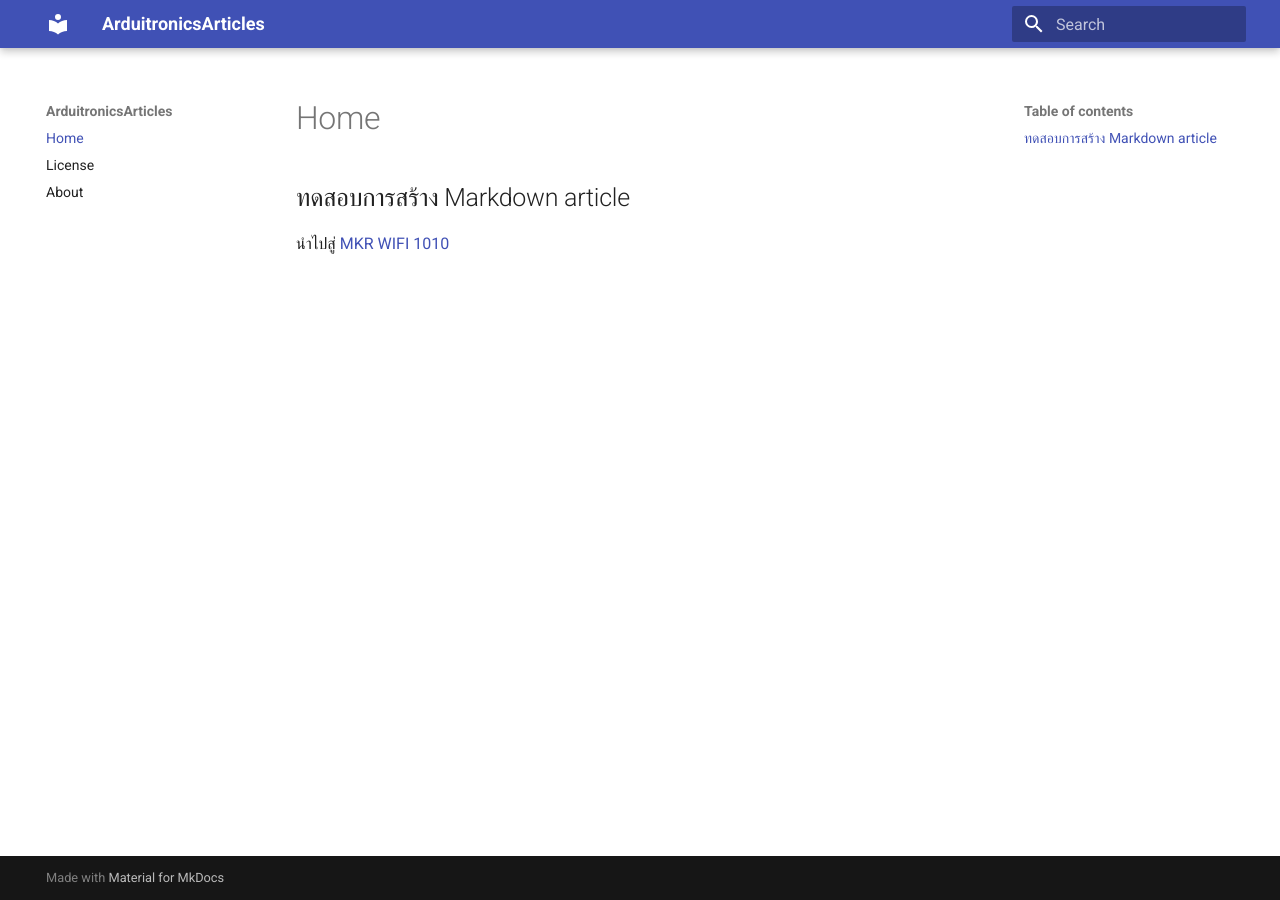
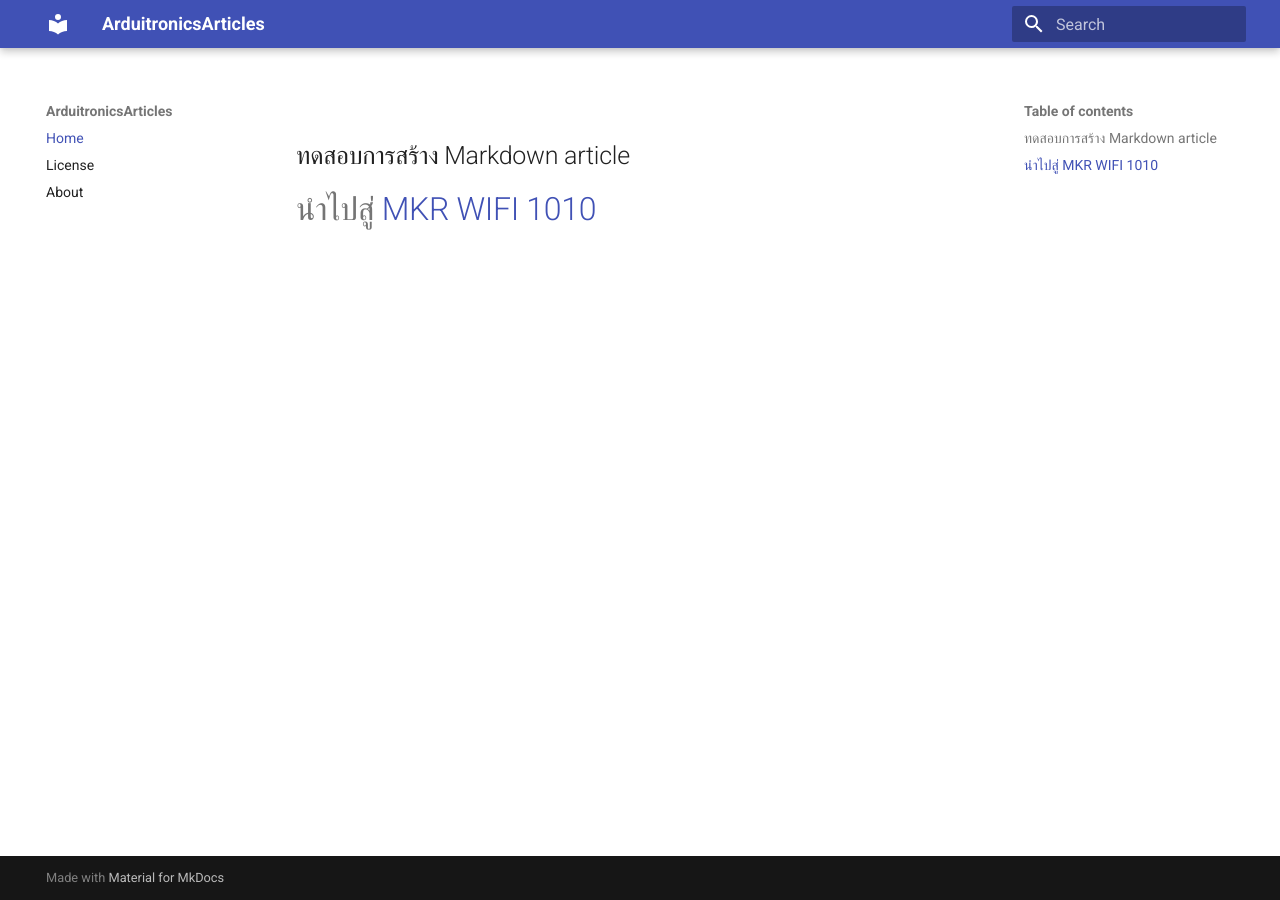
Before and after one commit to arduitronics/articles, an MkDocs documentation site: the page built from docs/index.md, in a window 1280 px wide. Built offline with MkDocs 1.6.1 and Material for MkDocs 9.7.7, drawn with Linux system fonts in a browser that asks for light colours.

Commit message:
add mkr1010

```diff
--- a/docs/index.md
+++ b/docs/index.md
@@ -1,2 +1,2 @@
 ## ทดสอบการสร้าง Markdown article
-นำไปสู่ [MKR WIFI 1010](https://arduitronics.github.io/articles/site/mkr1010/)
+# นำไปสู่ [MKR WIFI 1010](https://arduitronics.github.io/articles/site/mkr1010/)
```
Also changed, not shown: site/index.html, site/search/search_index.json, 1 other file.
